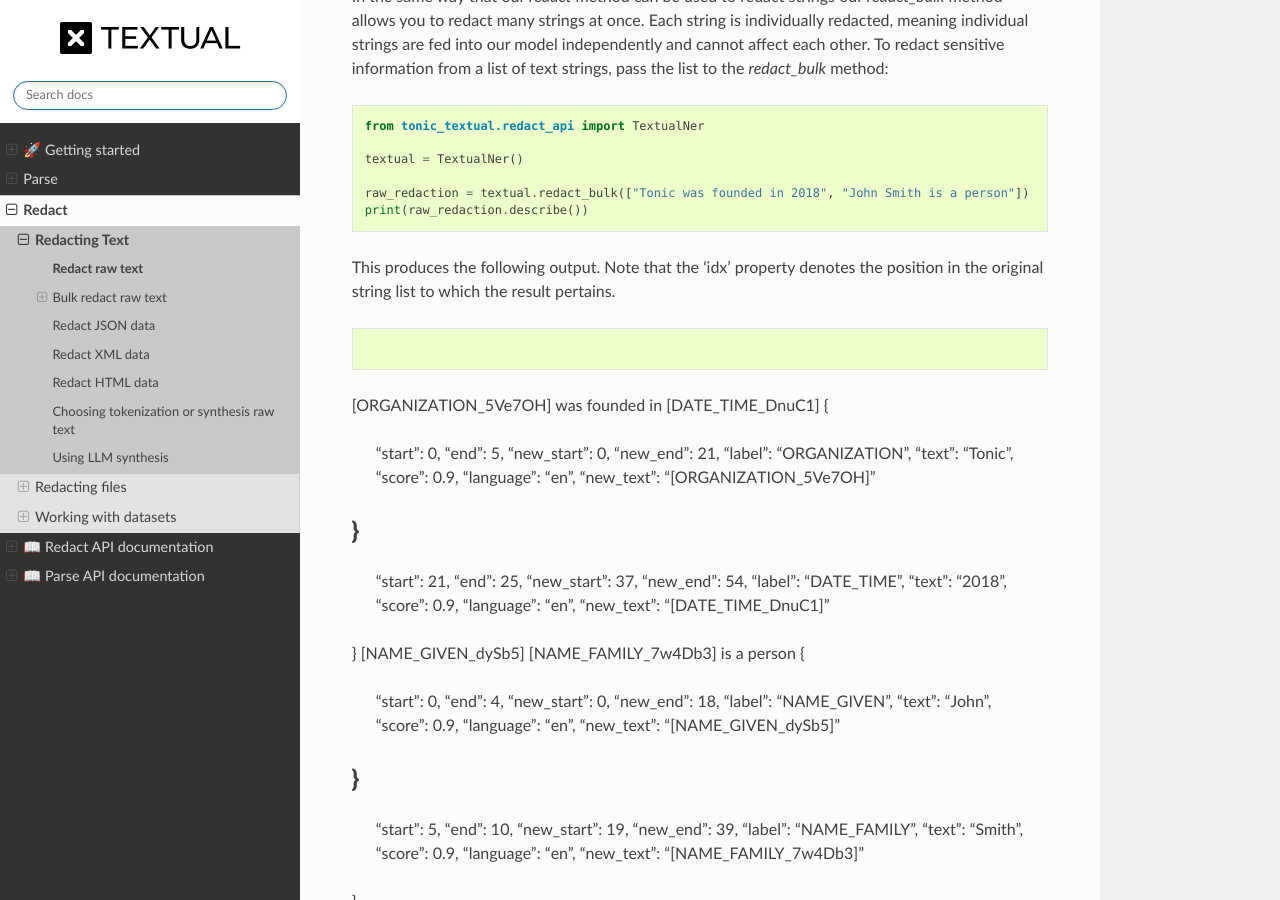
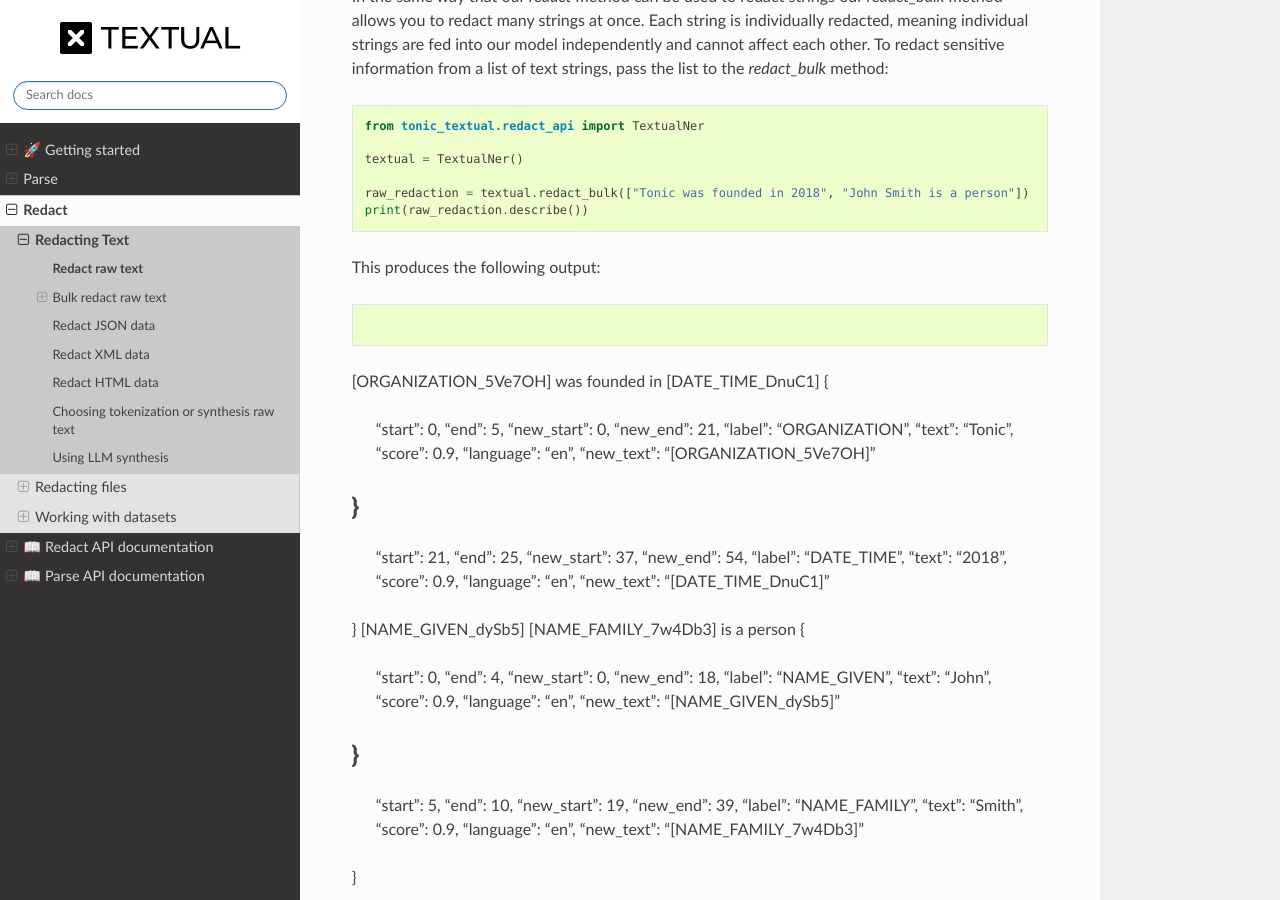
Before and after one commit to TonicAI/textual, a Sphinx documentation site: the page built from docs/source/redact/redacting_text.rst, in a window 1280 px wide and 900 px high, scrolled down 1404 px. Built offline with Sphinx 7.4.7 and the Read the Docs theme 3.1.0, drawn with Linux system fonts in a browser that asks for light colours.

Commit message:
Update docs/source/redact/redacting_text.rst
Co-authored-by: ander steele <ander@tonic.ai>

```diff
--- a/docs/source/redact/redacting_text.rst
+++ b/docs/source/redact/redacting_text.rst
@@ -63,7 +63,7 @@ In the same way that our `redact` method can be used to redact strings our `reda
     raw_redaction = textual.redact_bulk(["Tonic was founded in 2018", "John Smith is a person"])
     print(raw_redaction.describe())
 
-This produces the following output.  Note that the 'idx' property denotes the position in the original string list to which the result pertains.
+This produces the following output:
 
 .. code-block:: console
 
```
